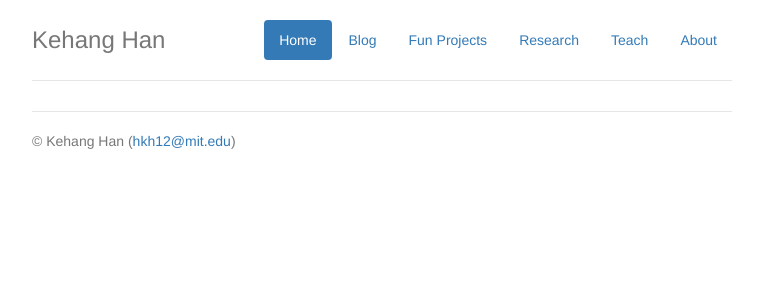
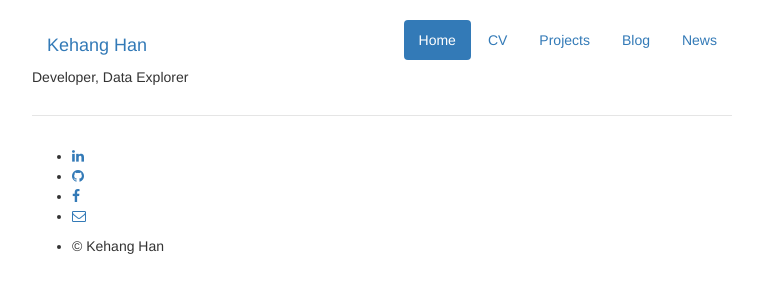
Before and after one commit to KEHANG/kehanghan.com, a Flask app: template kehangsite/templates/base.html in a window 1280 px wide. Shown: the top 300 px of the page, without its empty margins (258-1021 px from the left). Run offline with Flask 2, Linux system fonts and the light colour scheme; the template is opened without the code that fills it, so the values that code supplies are empty; some libraries are stand-ins or nearby versions.

Commit message:
simplify nav section and social media

```diff
--- a/kehangsite/templates/base.html
+++ b/kehangsite/templates/base.html
@@ -13,7 +13,7 @@
     <link href="/static/css/bootstrap.min.css" rel="stylesheet">
     <link href="/static/css/jumbotron-narrow.css" rel="stylesheet">
     <link href="/static/css/main.css" rel="stylesheet">
-
+    <link href="/static/font-awesome/css/font-awesome.min.css" rel="stylesheet" >
     <script src="https://ajax.googleapis.com/ajax/libs/jquery/1.11.3/jquery.min.js"></script>
     <script src="/static/js/bootstrap.min.js"></script>
 
@@ -23,29 +23,50 @@
 
     <div class="container">
       <div class="header clearfix">
-        <nav>
-          <ul class="nav nav-pills pull-right">
-            <li role="presentation" class="active"><a href="/">Home</a></li>
-            <li role="presentation"><a href="http://kehang.github.io/">Blog</a></li>
-            <li role="presentation"><a href="./fun_projects.html">Fun Projects</a></li>
-            <li role="presentation"><a href="./research.html">Research</a></li>
-            <li role="presentation"><a href="./teach.html">Teach</a></li>
-            <li role="presentation"><a href="./about.html">About</a></li>
+        <div class="row">
+            <div class="col-md-4">
+              <a class="navbar-brand" href='/'>Kehang Han</a>
+              </br></br>
+              <h5 id="identity">Developer, Data Explorer</h5>
+            </div>
 
-          </ul>
-        </nav>
-        <h3 class="text-muted">Kehang Han</h3>
+            <div class="col-md-8">
+              <nav>
+                <ul class="nav nav-pills pull-right">
+                  <li role="presentation" class="active"><a class="nav_section" href="/">Home</a></li>
+                  <li role="presentation"><a class="nav_section" href="./research.html">CV</a></li>
+                  <li role="presentation"><a class="nav_section" href="./fun_projects.html">Projects</a></li>
+                  <li role="presentation"><a class="nav_section" href="http://kehang.github.io/">Blog</a></li>
+                  <li role="presentation"><a class="nav_section" href="./about.html">News</a></li>
+                </ul>
+              </nav>
+            </div>
+
+          </div>
       </div>
 
       {% block photo%}{% endblock %}
 
       {% block bottom%}{% endblock %}
 
-      <footer class="footer">
-        <p>&copy; Kehang Han (<a href="mailto:hkh12@mit.edu">hkh12@mit.edu</a>)</p>
-      </footer>
+      <footer id="footer">
+        <ul class="icons">
+          <li>
+            <a href="https://www.linkedin.com/in/kehang-han-94999b57/" class="fa fa-linkedin">
+            </a>
+          </li>
+          <li><a href="https://github.com/KEHANG/" class="fa fa-github"></a></li>
+          <li><a href="https://www.facebook.com/kehang.han" class="fa fa-facebook"></a></li>
+          <li><a href="mailto:hkh12@mit.edu" class="fa fa-envelope-o"></a></li>
+        </ul>
+        <ul class="copyright">
+          <li>&copy; Kehang Han </li>
+        </ul>
+    </footer>
 
     </div> <!-- /container -->
 
+
+
   </body>
 </html>
```
